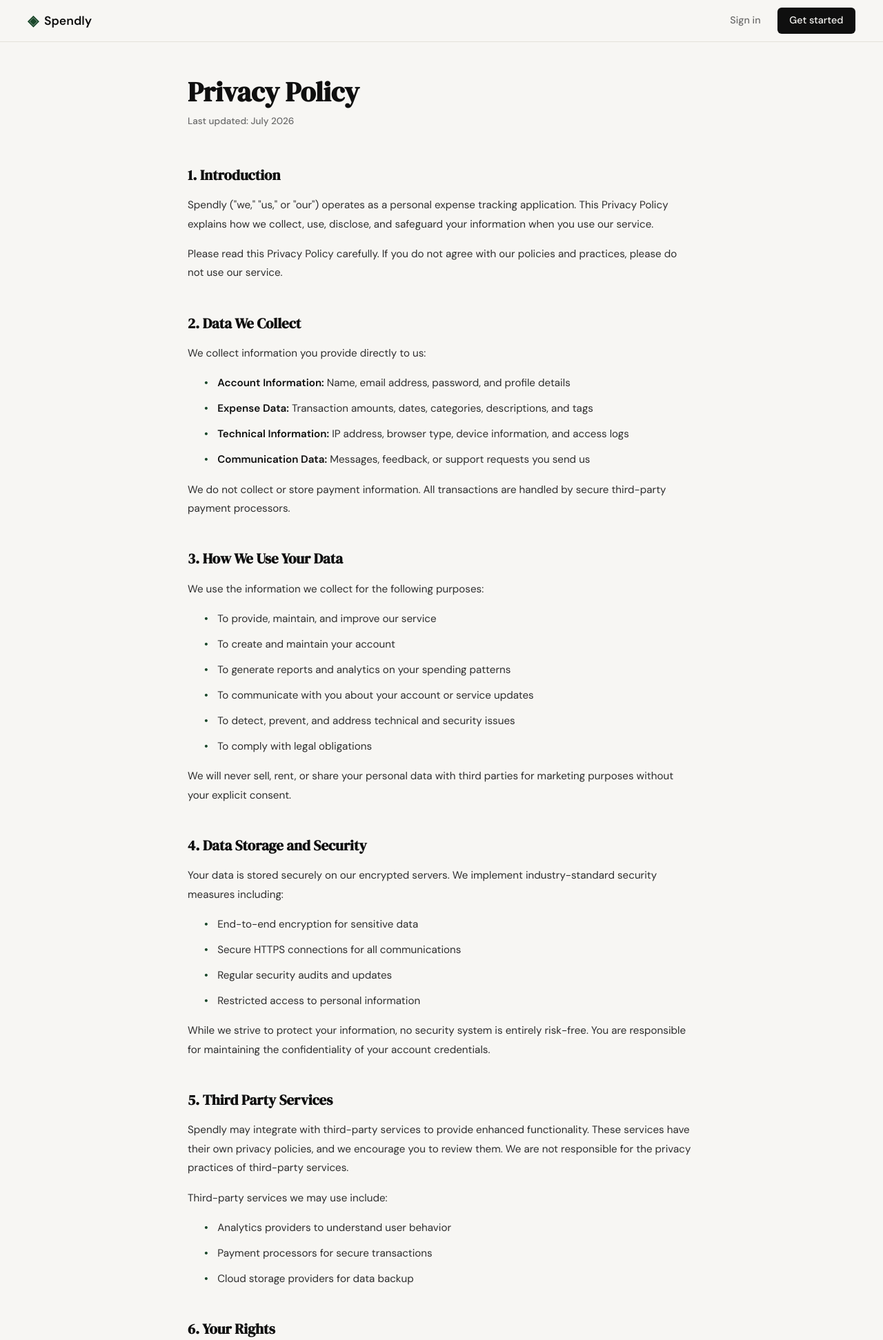
After one commit to parul2819/claude-project, a Flask app: page /privacy in a window 1280 px wide. The commit adds this page. Shown: the top 1943 px of the page at 69% size. Run offline with Flask 3, Linux system fonts and the light colour scheme.

Commit message:
Add Privacy Policy page
- Add /privacy route in app.py that renders privacy.html
- Create templates/privacy.html with themed privacy policy content
- Update footer link in base.html to point to /privacy

Includes sections: Data We Collect, How We Use Your Data, Data Storage,
Third Party Services, Your Rights, Cookies and Tracking, Data Retention,
Changes to Policy, and Contact Us.

Co-Authored-By: Claude Haiku 4.5 <noreply@anthropic.com>

```diff
--- a/app.py
+++ b/app.py
@@ -25,6 +25,11 @@ def login():
 @app.route("/terms")
 def terms():
     return render_template("terms.html")
+
+
+@app.route("/privacy")
+def privacy():
+    return render_template("privacy.html")
 
 
 # ------------------------------------------------------------------ #
--- a/templates/base.html
+++ b/templates/base.html
@@ -35,7 +35,7 @@
             <span class="footer-name">Spendly</span>
             <p class="footer-copy">Track every rupee. Own your finances.</p>
             <div class="footer-links">
-                <a href="{{ url_for('terms') }}">Terms and Conditions</a> | <a href="#">Privacy Policy</a>
+                <a href="{{ url_for('terms') }}">Terms and Conditions</a> | <a href="{{ url_for('privacy') }}">Privacy Policy</a>
             </div>
         </div>
     </footer>
--- /dev/null
+++ b/templates/privacy.html
@@ -0,0 +1,178 @@
+{% extends "base.html" %}
+
+{% block title %}Privacy Policy - Spendly{% endblock %}
+
+{% block head %}
+<style>
+    .privacy-container {
+        max-width: 800px;
+        margin: 0 auto;
+        padding: 3rem 2rem;
+    }
+
+    .privacy-header {
+        margin-bottom: 3rem;
+    }
+
+    .privacy-title {
+        font-family: var(--font-display);
+        font-size: 2.5rem;
+        color: var(--ink);
+        margin-bottom: 0.5rem;
+        line-height: 1.2;
+    }
+
+    .privacy-updated {
+        font-size: 0.85rem;
+        color: var(--ink-muted);
+        font-weight: 500;
+    }
+
+    .privacy-section {
+        margin-bottom: 2.5rem;
+        line-height: 1.8;
+    }
+
+    .privacy-section h2 {
+        font-family: var(--font-display);
+        font-size: 1.3rem;
+        color: var(--ink);
+        margin-bottom: 0.75rem;
+        margin-top: 0;
+    }
+
+    .privacy-section p {
+        color: var(--ink-soft);
+        margin-bottom: 1rem;
+        font-size: 0.95rem;
+    }
+
+    .privacy-section p:last-child {
+        margin-bottom: 0;
+    }
+
+    .privacy-section ul {
+        list-style: none;
+        padding: 0;
+        margin: 1rem 0 1rem 1.5rem;
+    }
+
+    .privacy-section ul li {
+        color: var(--ink-soft);
+        font-size: 0.95rem;
+        margin-bottom: 0.6rem;
+        position: relative;
+        padding-left: 1.2rem;
+    }
+
+    .privacy-section ul li::before {
+        content: "•";
+        color: var(--accent);
+        font-weight: bold;
+        position: absolute;
+        left: 0;
+    }
+
+    .privacy-section strong {
+        color: var(--ink);
+        font-weight: 600;
+    }
+</style>
+{% endblock %}
+
+{% block content %}
+<div class="privacy-container">
+    <div class="privacy-header">
+        <h1 class="privacy-title">Privacy Policy</h1>
+        <p class="privacy-updated">Last updated: July 2026</p>
+    </div>
+
+    <section class="privacy-section">
+        <h2>1. Introduction</h2>
+        <p>Spendly ("we," "us," or "our") operates as a personal expense tracking application. This Privacy Policy explains how we collect, use, disclose, and safeguard your information when you use our service.</p>
+        <p>Please read this Privacy Policy carefully. If you do not agree with our policies and practices, please do not use our service.</p>
+    </section>
+
+    <section class="privacy-section">
+        <h2>2. Data We Collect</h2>
+        <p>We collect information you provide directly to us:</p>
+        <ul>
+            <li><strong>Account Information:</strong> Name, email address, password, and profile details</li>
+            <li><strong>Expense Data:</strong> Transaction amounts, dates, categories, descriptions, and tags</li>
+            <li><strong>Technical Information:</strong> IP address, browser type, device information, and access logs</li>
+            <li><strong>Communication Data:</strong> Messages, feedback, or support requests you send us</li>
+        </ul>
+        <p>We do not collect or store payment information. All transactions are handled by secure third-party payment processors.</p>
+    </section>
+
+    <section class="privacy-section">
+        <h2>3. How We Use Your Data</h2>
+        <p>We use the information we collect for the following purposes:</p>
+        <ul>
+            <li>To provide, maintain, and improve our service</li>
+            <li>To create and maintain your account</li>
+            <li>To generate reports and analytics on your spending patterns</li>
+            <li>To communicate with you about your account or service updates</li>
+            <li>To detect, prevent, and address technical and security issues</li>
+            <li>To comply with legal obligations</li>
+        </ul>
+        <p>We will never sell, rent, or share your personal data with third parties for marketing purposes without your explicit consent.</p>
+    </section>
+
+    <section class="privacy-section">
+        <h2>4. Data Storage and Security</h2>
+        <p>Your data is stored securely on our encrypted servers. We implement industry-standard security measures including:</p>
+        <ul>
+            <li>End-to-end encryption for sensitive data</li>
+            <li>Secure HTTPS connections for all communications</li>
+            <li>Regular security audits and updates</li>
+            <li>Restricted access to personal information</li>
+        </ul>
+        <p>While we strive to protect your information, no security system is entirely risk-free. You are responsible for maintaining the confidentiality of your account credentials.</p>
+    </section>
+
+    <section class="privacy-section">
+        <h2>5. Third Party Services</h2>
+        <p>Spendly may integrate with third-party services to provide enhanced functionality. These services have their own privacy policies, and we encourage you to review them. We are not responsible for the privacy practices of third-party services.</p>
+        <p>Third-party services we may use include:</p>
+        <ul>
+            <li>Analytics providers to understand user behavior</li>
+            <li>Payment processors for secure transactions</li>
+            <li>Cloud storage providers for data backup</li>
+        </ul>
+    </section>
+
+    <section class="privacy-section">
+        <h2>6. Your Rights</h2>
+        <p>You have the right to:</p>
+        <ul>
+            <li>Access your personal data and request a copy</li>
+            <li>Correct inaccurate or incomplete data</li>
+            <li>Request deletion of your data</li>
+            <li>Opt-out of non-essential communications</li>
+            <li>Request information about how your data is processed</li>
+        </ul>
+        <p>To exercise any of these rights, please contact us at support@spendly.app with your request.</p>
+    </section>
+
+    <section class="privacy-section">
+        <h2>7. Cookies and Tracking</h2>
+        <p>We use cookies and similar tracking technologies to enhance your experience on Spendly. These help us remember your preferences and understand how you use our service. You can control cookie settings through your browser, though some features may not function properly if cookies are disabled.</p>
+    </section>
+
+    <section class="privacy-section">
+        <h2>8. Data Retention</h2>
+        <p>We retain your personal data for as long as necessary to provide our service. If you delete your account, we will delete or anonymize your data within 30 days, except where we are required to retain it by law.</p>
+    </section>
+
+    <section class="privacy-section">
+        <h2>9. Changes to This Policy</h2>
+        <p>We may update this Privacy Policy from time to time. We will notify you of any material changes by updating the "Last updated" date at the top of this page. Your continued use of Spendly following the posting of revised Privacy Policy means you accept and agree to the changes.</p>
+    </section>
+
+    <section class="privacy-section">
+        <h2>10. Contact Us</h2>
+        <p>If you have any questions about this Privacy Policy or our privacy practices, please contact us at <strong>support@spendly.app</strong></p>
+    </section>
+</div>
+{% endblock %}
```
